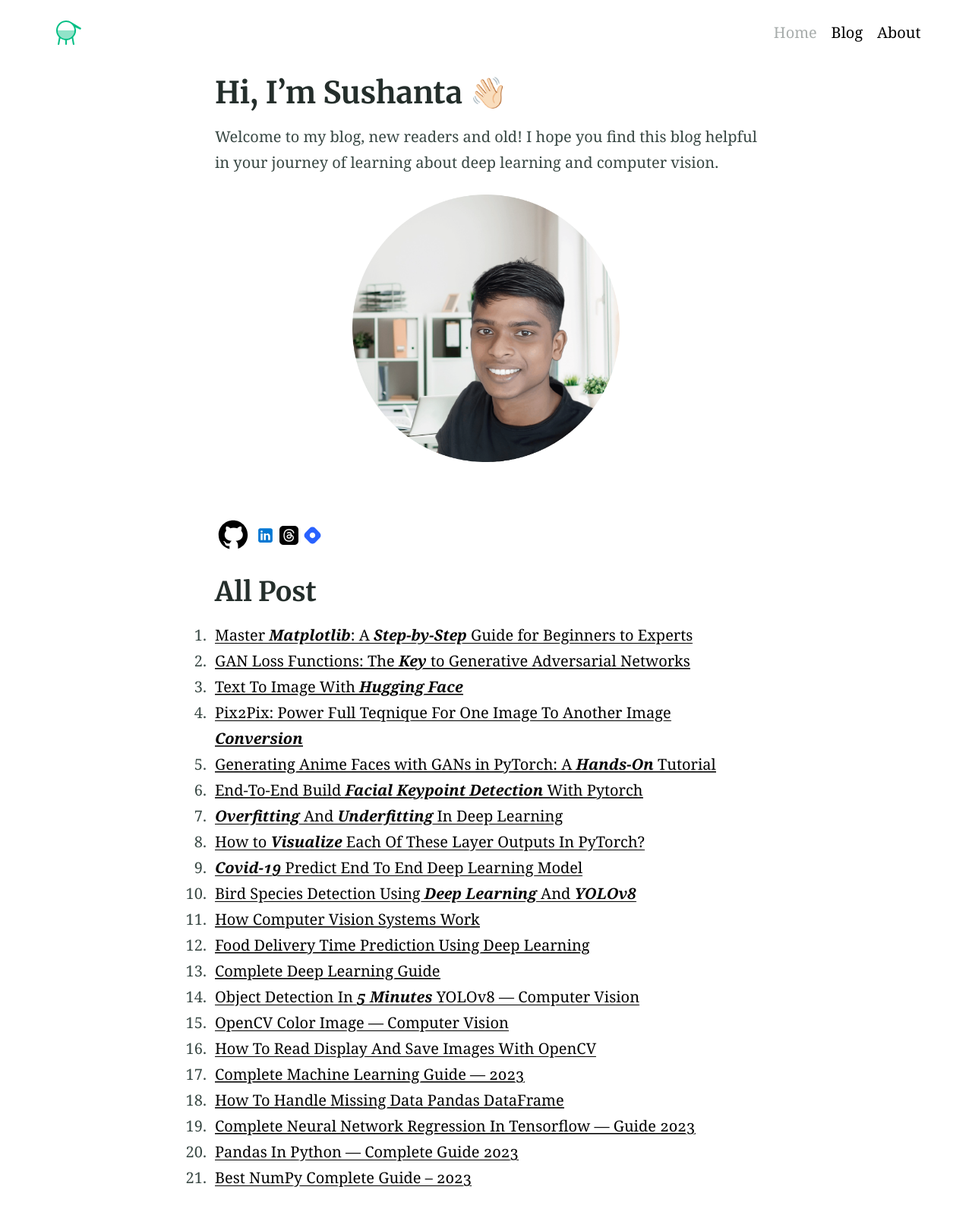
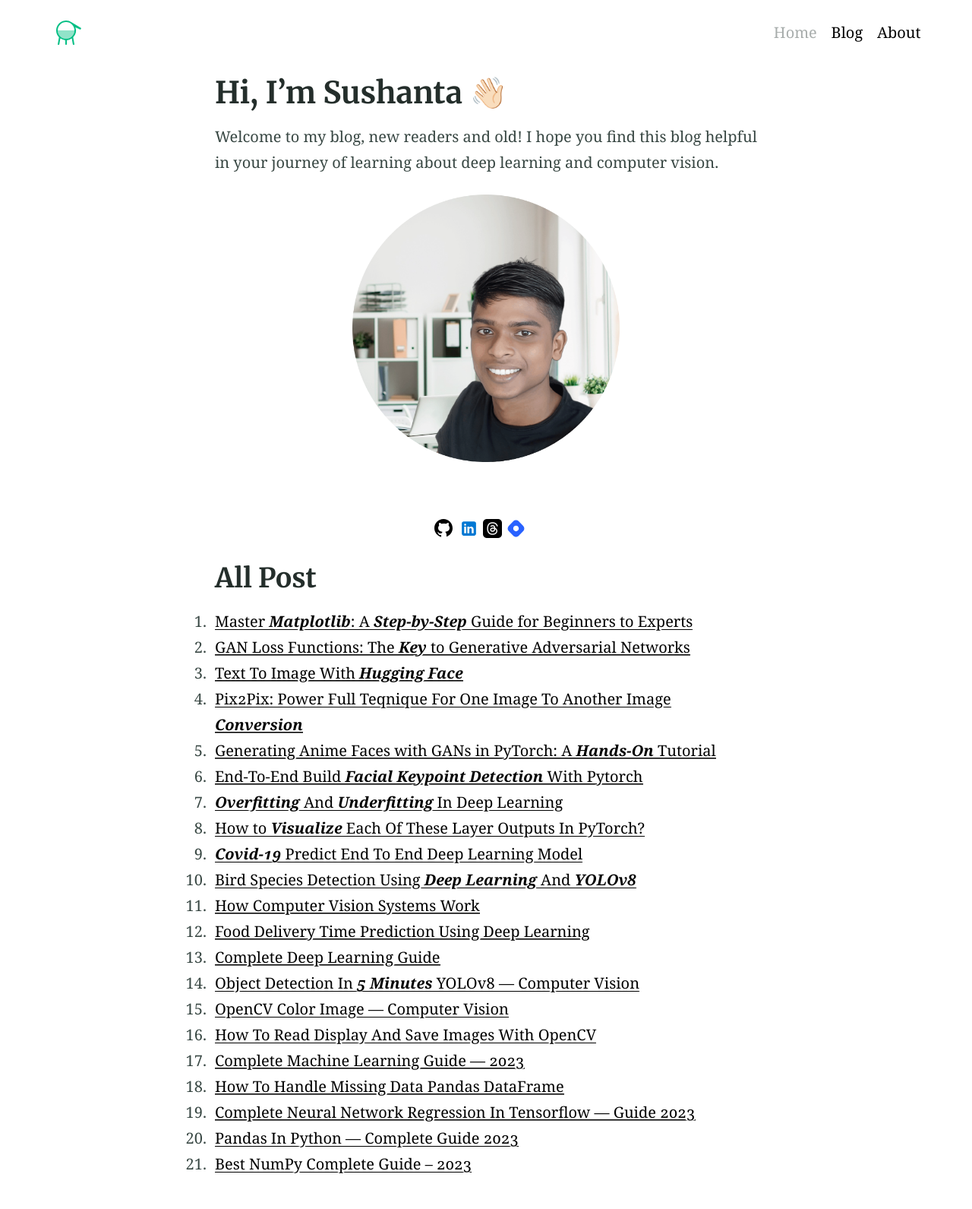
Before and after one commit to hi-sushanta/hi-sushanta.github.io, a Jekyll site: the page built from index.md, in a window 1280 px wide. Shown: the whole page at 76% size. Built offline with Jekyll 4.4.1, drawn with Linux system fonts in a browser that asks for light colours.

Commit message:
Update github icon becuse it's show so large

```diff
--- a/index.md
+++ b/index.md
@@ -9,9 +9,9 @@ Welcome to my blog, new readers and old! I hope you find this blog helpful in yo
     <img src="chi2.png" class = "center" width="50%" height="50%"/>
 </div>
 
-<div class="social-icon" style="margin-right:10px; margin-top:50px; margin-bottom:3px;  display: flex; align-items: center; background:#FFF;  border-radius:16px; width: fit-content;">
+<div class="social-icon" style="margin-left:40%; margin-right:10px; margin-top:50px; margin-bottom:3px;  display: flex; align-items: center; background:#FFF;  border-radius:16px; width: fit-content;">
     <a href="https://github.com/hi-sushanta" style="margin-top:12px; margin-right:6px">
-    <svg xmlns="http://www.w3.org/2000/svg"  viewBox="0 0 30 30" width="48px" height="48px">    <path d="M15,3C8.373,3,3,8.373,3,15c0,5.623,3.872,10.328,9.092,11.63C12.036,26.468,12,26.28,12,26.047v-2.051 c-0.487,0-1.303,0-1.508,0c-0.821,0-1.551-0.353-1.905-1.009c-0.393-0.729-0.461-1.844-1.435-2.526 c-0.289-0.227-0.069-0.486,0.264-0.451c0.615,0.174,1.125,0.596,1.605,1.222c0.478,0.627,0.703,0.769,1.596,0.769 c0.433,0,1.081-0.025,1.691-0.121c0.328-0.833,0.895-1.6,1.588-1.962c-3.996-0.411-5.903-2.399-5.903-5.098 c0-1.162,0.495-2.286,1.336-3.233C9.053,10.647,8.706,8.73,9.435,8c1.798,0,2.885,1.166,3.146,1.481C13.477,9.174,14.461,9,15.495,9 c1.036,0,2.024,0.174,2.922,0.483C18.675,9.17,19.763,8,21.565,8c0.732,0.731,0.381,2.656,0.102,3.594 c0.836,0.945,1.328,2.066,1.328,3.226c0,2.697-1.904,4.684-5.894,5.097C18.199,20.49,19,22.1,19,23.313v2.734 c0,0.104-0.023,0.179-0.035,0.268C23.641,24.676,27,20.236,27,15C27,8.373,21.627,3,15,3z"/></svg>
+    <svg xmlns="http://www.w3.org/2000/svg"  viewBox="0 0 30 30" width="30px" height="30px">    <path d="M15,3C8.373,3,3,8.373,3,15c0,5.623,3.872,10.328,9.092,11.63C12.036,26.468,12,26.28,12,26.047v-2.051 c-0.487,0-1.303,0-1.508,0c-0.821,0-1.551-0.353-1.905-1.009c-0.393-0.729-0.461-1.844-1.435-2.526 c-0.289-0.227-0.069-0.486,0.264-0.451c0.615,0.174,1.125,0.596,1.605,1.222c0.478,0.627,0.703,0.769,1.596,0.769 c0.433,0,1.081-0.025,1.691-0.121c0.328-0.833,0.895-1.6,1.588-1.962c-3.996-0.411-5.903-2.399-5.903-5.098 c0-1.162,0.495-2.286,1.336-3.233C9.053,10.647,8.706,8.73,9.435,8c1.798,0,2.885,1.166,3.146,1.481C13.477,9.174,14.461,9,15.495,9 c1.036,0,2.024,0.174,2.922,0.483C18.675,9.17,19.763,8,21.565,8c0.732,0.731,0.381,2.656,0.102,3.594 c0.836,0.945,1.328,2.066,1.328,3.226c0,2.697-1.904,4.684-5.894,5.097C18.199,20.49,19,22.1,19,23.313v2.734 c0,0.104-0.023,0.179-0.035,0.268C23.641,24.676,27,20.236,27,15C27,8.373,21.627,3,15,3z"/></svg>
     </a>
 
     <a href="https://www.linkedin.com/in/sushanta-das-/" style="margin-top:12px; margin-right:6px">
```
Also changed, not shown: icons8-github.svg.
